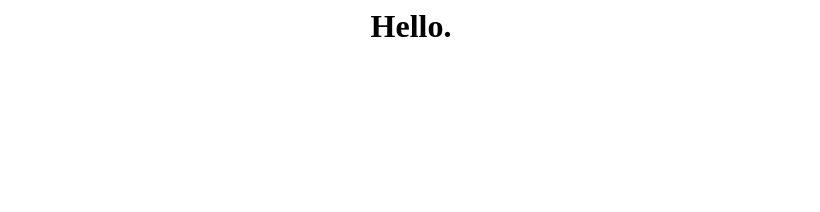
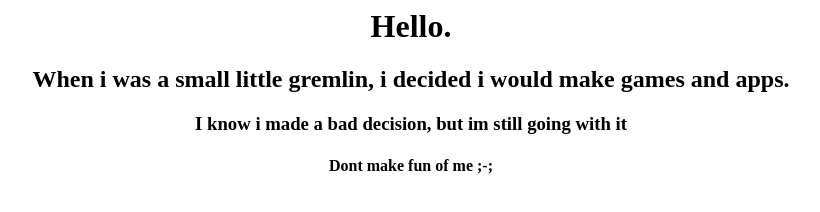
Before and after one commit to Troopzza/mywebsite, a plain HTML site: page index.html in a window 1280 px wide. Shown: the whole page, without its empty margins (229-1049 px from the left). Drawn offline with Linux system fonts and the light colour scheme.

Commit message:
Update index.html

```diff
--- a/index.html
+++ b/index.html
@@ -1,5 +1,22 @@
 
+
+<body>
 <center>
 <h1>Hello.</h1>
 
+<h2>When i was a small little gremlin, i decided i would make games and apps.</h2>
+
+    <h3> I know i made a bad decision, but im still going with it</h3>
+
+        <h4>Dont make fun of me ;-;</h4>
+
 </center>
+
+
+
+
+
+
+
+
+</body>
```
